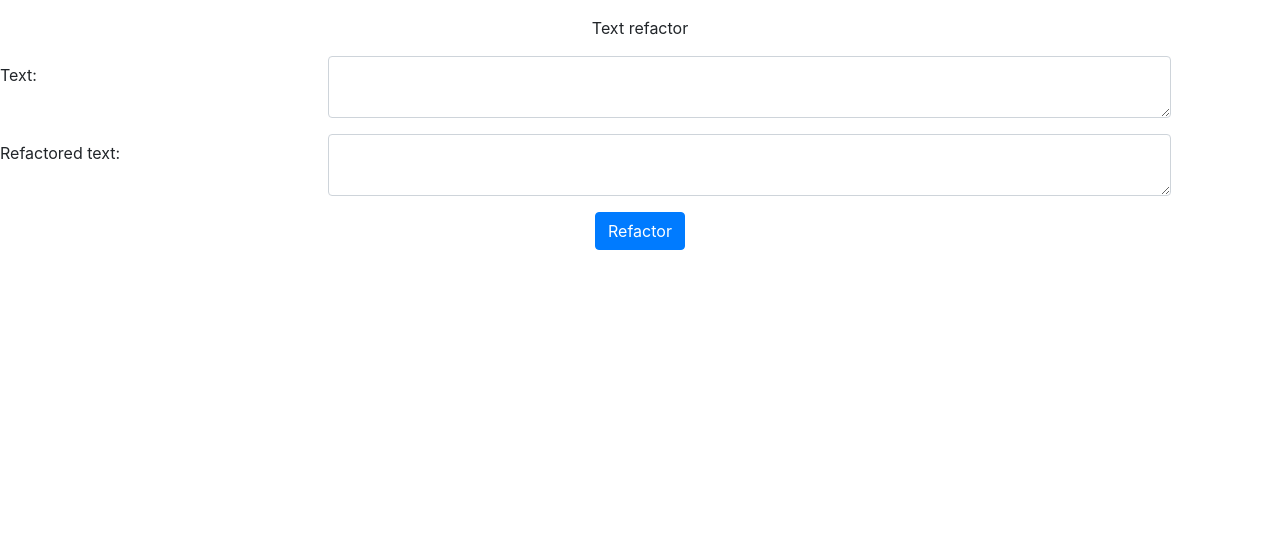
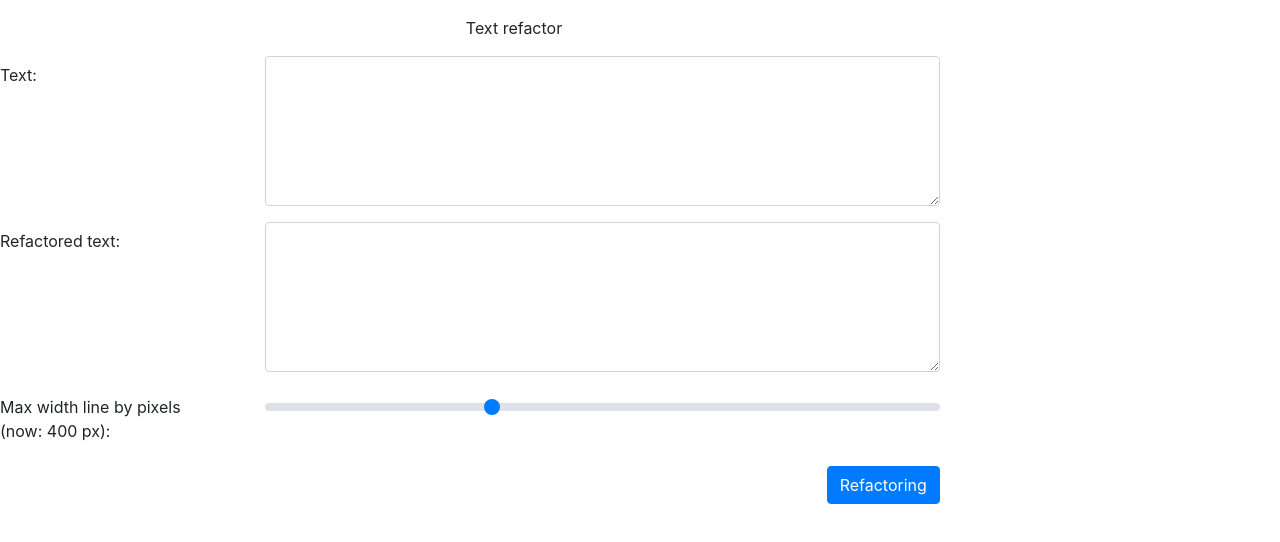
Before and after one commit to RaymondProduction/refactor-text, a plain HTML site: page index.html in a window 1280 px wide. Drawn offline with Linux system fonts and the light colour scheme.

Commit message:
Added range input, change size of textarea

```diff
--- /dev/null
+++ b/css/styles.css
@@ -0,0 +1,3 @@
+textarea.form-control {
+    height: 150px;
+  }
--- a/index.html
+++ b/index.html
@@ -3,8 +3,10 @@
   <title>Text refactor</title>
   <script src="main.js"></script>
   <link href="./css/bootstrap.css" rel="stylesheet">
+  <link href="./css/styles.css" rel="stylesheet">
  </head>
  <body>
+  <div style="width: 1028px">
       <div class="col text-center p-3">
           Text refactor
         </div>
@@ -15,9 +17,9 @@
           <div class="col-sm-8">
              <textarea
              class="form-control"
-        style="font-family: Arial; font-size:16px"
+             style="font-family: Arial; font-size:12px"
              id="text"
-        row="10">
+             row="3">
              </textarea>
          </div>
        </div>
@@ -28,18 +30,36 @@
          <div class="col-sm-8">
             <textarea
             class="form-control"
-       style="font-family: Arial; font-size:16px"
+            style="font-family: Arial; font-size:12px"
             id="text_refactored"
-       row="10">
+            row="3">
             </textarea>
         </div>
       </div>
- <div class="col text-center">
+         <div class="form-group row">
+           <label
+           class="col-3 col-form-label"
+           for="widthLine">
+           Max width line by pixels <br/>(now: <span id="valueWidthLine"></span> px):
+         </label>
+         <div class="col-sm-8 pt-2 pb-2">
+           <input
+             onchange="changeWidthLine()"
+             type="range"
+             class="custom-range"
+             id="widthLine"
+             min="100"
+             max="1000">
+           </div>
+         </div>
+         <div class="form-group row">
+           <div class="col-11 text-right">
                <button
                class="btn btn-primary"
-  onclick="refactor()">Refactor</button>
+               onclick="refactor()">Refactoring</button>
            </div>
-
+           </div>
+     </div>
   </div>
  </body>
 </html>
--- a/main.js
+++ b/main.js
@@ -1,8 +1,20 @@
 // Get the input field
 var input = document.getElementById("generator");
+var widthLine;
+var fontSize;
+var fontWeight;
+var fontFamily;
+
 document.addEventListener('DOMContentLoaded', (event) => {
+    widthLine = 400;
+    fontSize =12;
+    fontWeight = 'bold';
+    fontFamily = 'arial';
     document.getElementById("text").value = '';
-  })
+    document.getElementById('widthLine').value = widthLine;
+    setWidthLine(widthLine);
+    console.log('DOMContentLoaded');
+})
 
 function getTextWidth(text, font) {
     // re-use canvas object for better performance
@@ -13,6 +25,10 @@ function getTextWidth(text, font) {
     return metrics.width;
 }
 
+function setWidthLine(value) {
+    document.getElementById('valueWidthLine').innerText = value;
+}
+
 function refactor() {
  var text = document.getElementById("text").value;
  var textArray = text.replace(/\n/g, ' ').split(' ');
@@ -20,14 +36,26 @@ function refactor() {
  var j = 0;
  for (var i =0; i<textArray.length; i++) {
   while (
-         getTextWidth(textResult[i], "bold 12pt arial") < 400 &&
+         getTextWidth(
+             textResult[i],
+             fontWeight + " " + fontSize+ "pt "  + fontFamily
+             ) < widthLine &&
          textArray[j]
         ) {
     textResult[i] += textArray[j] + ' ';
-    console.log(getTextWidth(textResult[i], "bold 12pt arial"));
+    // console.log(getTextWidth(textResult[i], "bold 12pt arial"));
     j++;
   }
   textResult.push('');
  }
  document.getElementById('text_refactored').value = textResult.join('\n');
+ console.log('refactor');
 };
+
+function changeWidthLine() {
+    widthLine = document.getElementById('widthLine').value;
+    setWidthLine(widthLine);
+    refactor();
+    // console.log(document.getElementById('widthLine').value);
+    console.log('change width line');
+}
```
Lines whose indentation alone changed are shown as unchanged.
